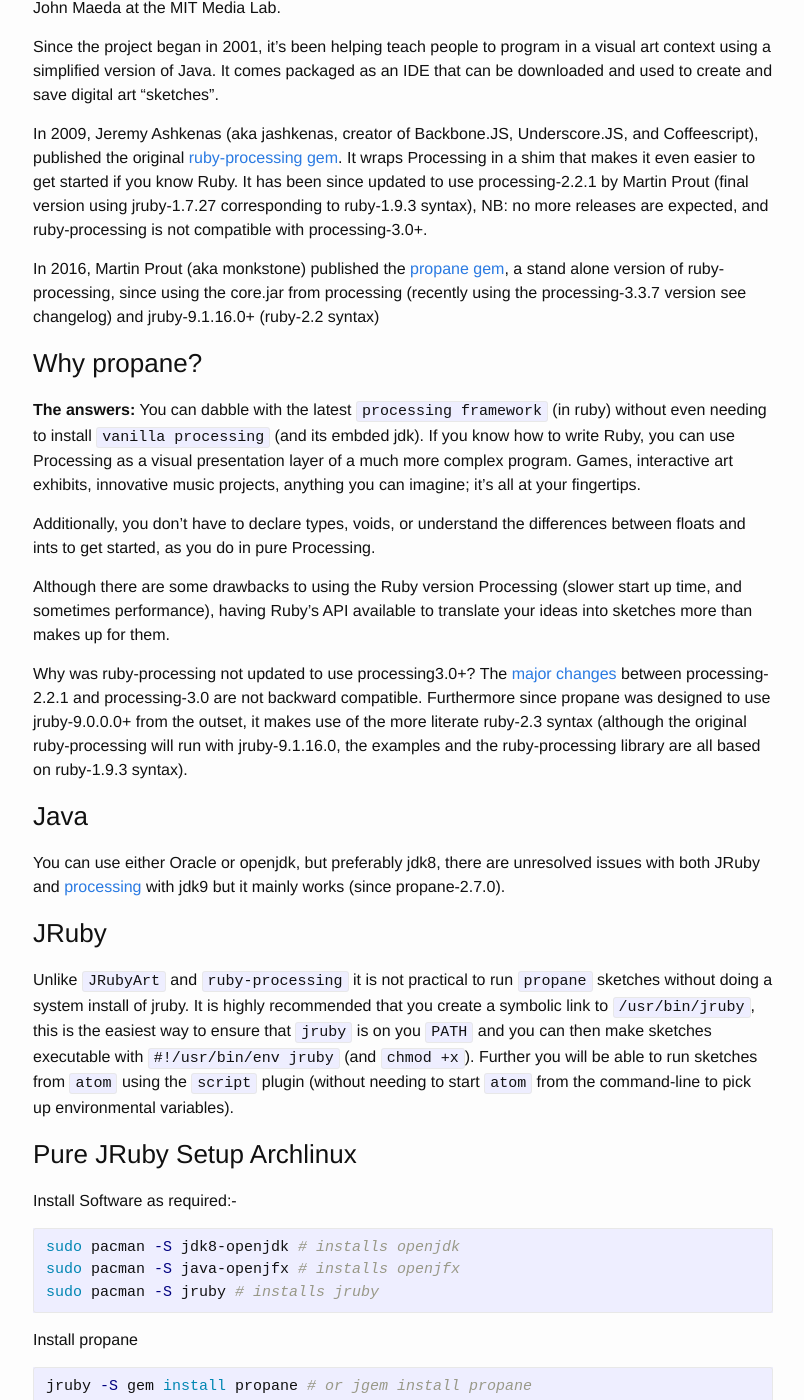
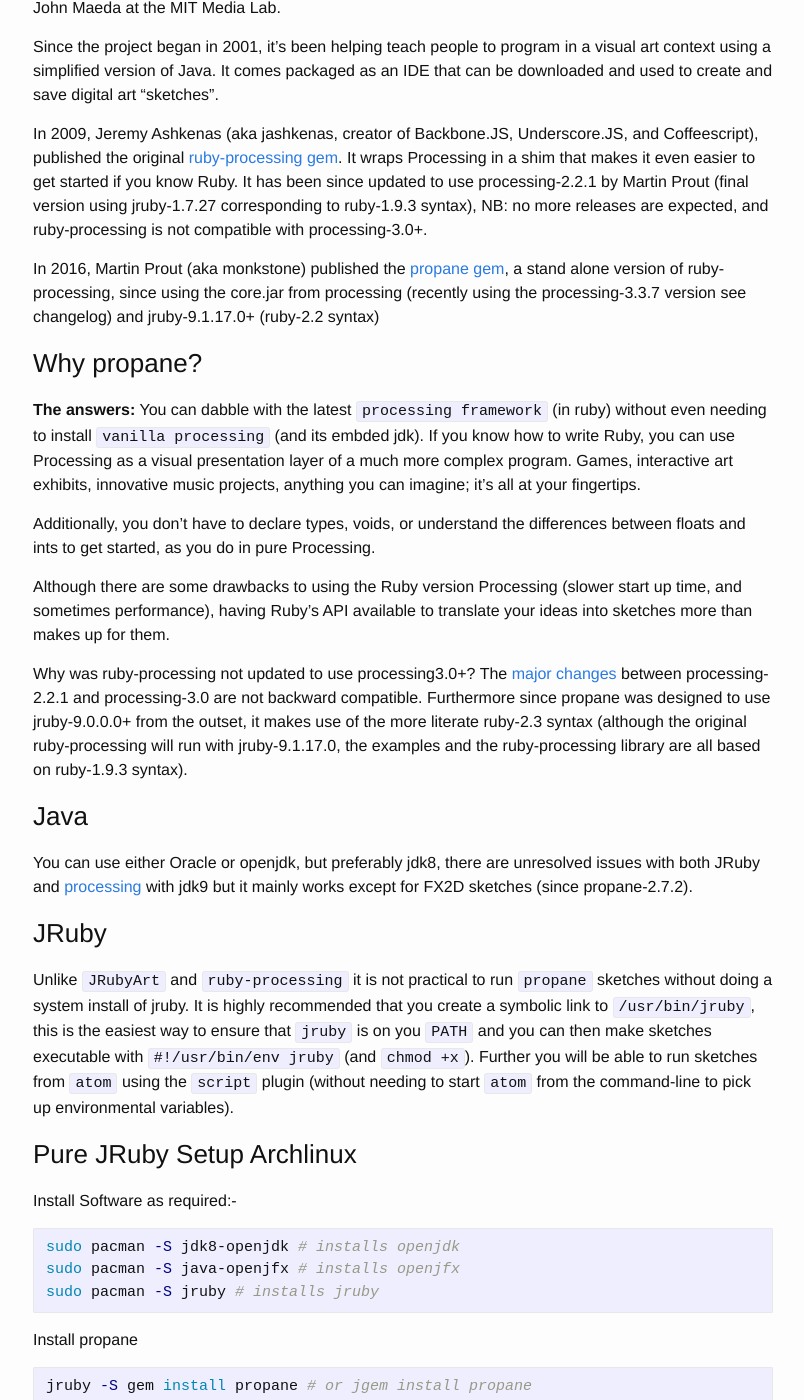
Before and after one commit to ruby-processing/propane, a Jekyll site: the page built from _posts/2015-11-21-getting_started.md, in a window 1280 px wide and 1400 px high, scrolled down 622 px. Shown: the whole window, without its empty margins (237-1041 px from the left). Built offline with Jekyll 4.4.1, drawn with Linux system fonts in a browser that asks for light colours.

Commit message:
Get ready for new release

```diff
--- a/_posts/2015-11-21-getting_started.md
+++ b/_posts/2015-11-21-getting_started.md
@@ -19,7 +19,7 @@
 
 In 2009, Jeremy Ashkenas (aka jashkenas, creator of Backbone.JS, Underscore.JS, and Coffeescript), published the original [ruby-processing gem][gem]. It wraps Processing in a shim that makes it even easier to get started if you know Ruby. It has been since updated to use processing-2.2.1 by Martin Prout (final version using jruby-1.7.27 corresponding to ruby-1.9.3 syntax), NB: no more releases are expected, and ruby-processing is not compatible with processing-3.0+.
 
-In 2016, Martin Prout (aka monkstone) published the [propane gem][propane], a stand alone version of ruby-processing, since using the core.jar from processing (recently using the processing-3.3.7 version see changelog) and jruby-9.1.16.0+ (ruby-2.2 syntax)
+In 2016, Martin Prout (aka monkstone) published the [propane gem][propane], a stand alone version of ruby-processing, since using the core.jar from processing (recently using the processing-3.3.7 version see changelog) and jruby-9.1.17.0+ (ruby-2.2 syntax)
 
 ### Why propane? ###
 
@@ -29,11 +29,11 @@
 
 Although there are some drawbacks to using the Ruby version Processing (slower start up time, and sometimes performance), having Ruby's API available to translate your ideas into sketches more than makes up for them.
 
-Why was ruby-processing not updated to use processing3.0+? The [major changes][changes] between processing-2.2.1 and processing-3.0 are not backward compatible. Furthermore since propane was designed to use jruby-9.0.0.0+ from the outset, it makes use of the more literate ruby-2.3 syntax (although the original ruby-processing will run with jruby-9.1.16.0, the examples and the ruby-processing library are all based on ruby-1.9.3 syntax).
+Why was ruby-processing not updated to use processing3.0+? The [major changes][changes] between processing-2.2.1 and processing-3.0 are not backward compatible. Furthermore since propane was designed to use jruby-9.0.0.0+ from the outset, it makes use of the more literate ruby-2.3 syntax (although the original ruby-processing will run with jruby-9.1.17.0, the examples and the ruby-processing library are all based on ruby-1.9.3 syntax).
 
 ### Java
 
-You can use either Oracle or openjdk, but preferably jdk8, there are unresolved issues with both JRuby and [processing][wiki] with jdk9 but it mainly works (since propane-2.7.0).
+You can use either Oracle or openjdk, but preferably jdk8, there are unresolved issues with both JRuby and [processing][wiki] with jdk9 but it mainly works except for FX2D sketches (since propane-2.7.2).
 
 ### JRuby
 
```
Also changed, not shown: _libraries/control_panel.md (+1 -1 lines), _posts/2015-11-21-getting.md (+3 -3 lines), _posts/2016-09-05-contributed.md (+1 -1 lines), _posts/2016-10-30-welcome-to-propane.md (+1 -1 lines).
